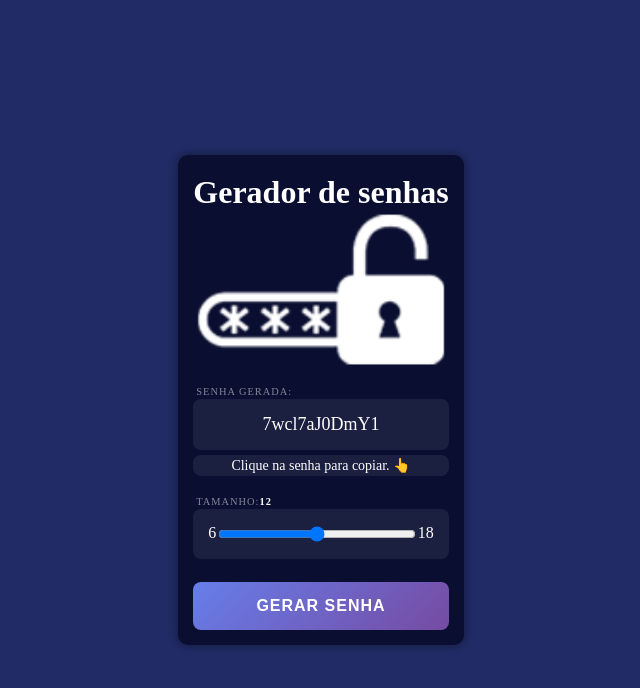
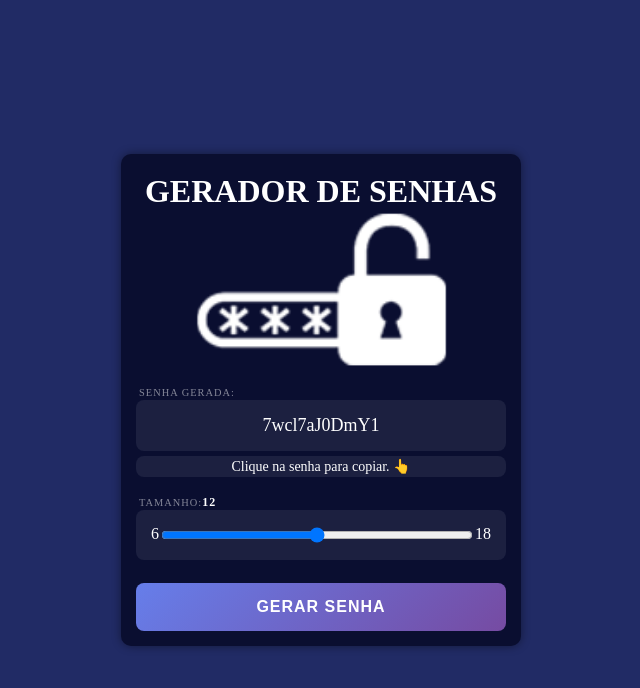
Before and after one commit to 3lucasrs/password-generator, a plain HTML site: page index.html in a window 1280 px wide. Both pictures are taken after a click on the button "GERAR SENHA". Shown: the whole page, without its empty margins (319-959 px from the left). Drawn offline with Linux system fonts and the light colour scheme.

Commit message:
modified style and fixed bugs

```diff
--- a/assets/css/style.css
+++ b/assets/css/style.css
@@ -14,10 +14,12 @@ body {
 }
 
 .pw-container {
+    width: 370px;
     background-color: #0a0e30;
     padding: 15px;
     border-radius: 10px;
     box-shadow: 0px 0px 10px rgba(0, 0, 0, 0.428);
+    margin: 10px;
 }
 
 .pw-logo {
@@ -28,8 +30,12 @@ body {
     line-height: 0;
 }
 
+.pw-logo h1 {
+    text-transform: uppercase;
+}
+
 .pw-logo img {
-    width: 100%;
+    width: 70%;
     height: auto;
 }
 
@@ -91,6 +97,7 @@ label {
 #range_value {
     font-weight: bold;
     color: white;
+    font-size: 12px;
 }
 
 #range {
--- a/assets/js/script.js
+++ b/assets/js/script.js
@@ -1,7 +1,7 @@
 /**
  * CONTANTES DOM E CONST CARACTERES
  */
-const length = document.getElementById('range');
+const range = document.getElementById('range');
 const result = document.getElementById('password');
 const copy = document.getElementById('copy');
 const copyarea = document.querySelector('.clicktocopy');
@@ -18,7 +18,7 @@ const chars = ['a', 'b', 'c', 'd', 'e', 'f', 'g', 'h', 'i', 'j',
 const generatePassword = () => {
     let password = '';
 
-    for (let i = 0; i < length.value; i++) {
+    for (let i = 0; i < range.value; i++) {
         password += chars[Math.floor(Math.random() * chars.length)];
     }
 
@@ -48,3 +48,10 @@ copy.onclick = () => {
     copySuccess(true);
 
 }
+
+/**
+ * ATUALIZAR O TAMANHO ATUAL
+ */
+range.addEventListener('change', () => {
+    document.getElementById('range_value').innerText = range.value;
+} )
```
Also changed, not shown: 1 other file.
